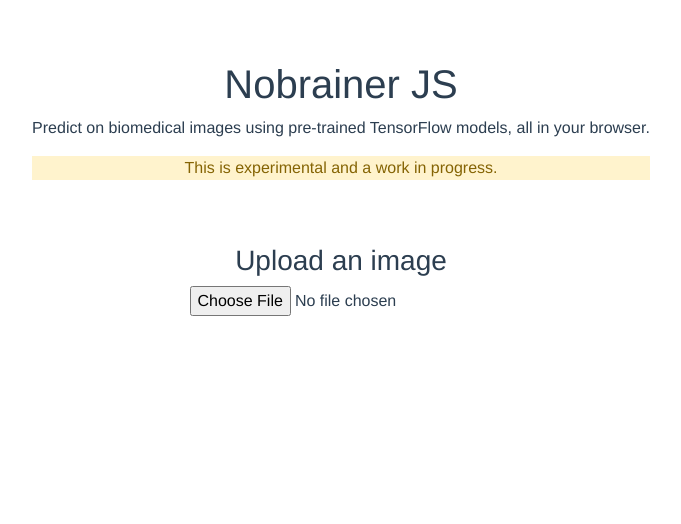
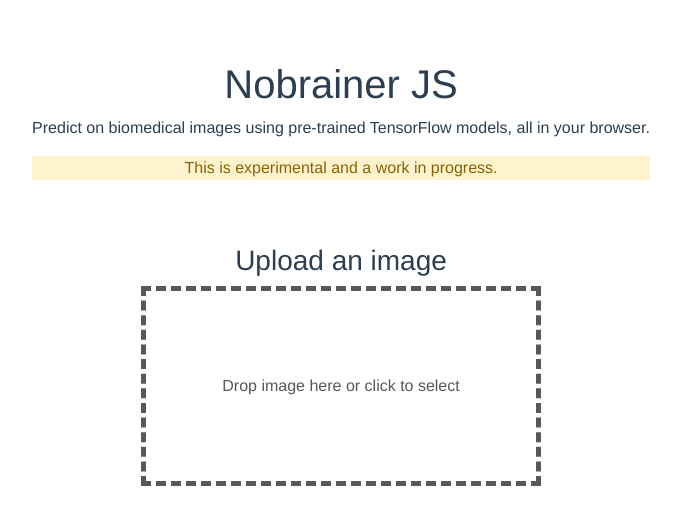
Before and after one commit to kaczmarj/nobrainer-js, a Vue app: page / in a window 1280 px wide. Shown: the top 524 px of the page, without its empty margins (299-980 px from the left). Built offline with nearby package versions, Linux system fonts and the light colour scheme.

Commit message:
update drag and drop capability

```diff
--- a/src/components/UploadImage.vue
+++ b/src/components/UploadImage.vue
@@ -1,12 +1,24 @@
+// Used https://jsfiddle.net/panamaprophet/0L2433gu/ as a reference.
+
 <template>
   <div>
-      <h3>Upload an image</h3>
-      <div v-if="$store.state.features.dataURL.length === 0">
-          <input type="file" @change="$store.commit('setImageInfo', $event)" accept="image/*">
-      </div>
-      <div v-else>
+    <h3>Upload an image</h3>
+      <div v-if="!$store.state.features.dataURL">
+        <div
+          ref="dropZone"
+          :class="['drop-zone', dragging ? 'drop-zone-over' : '']"
+          @dragenter="dragging=true"
+          @dragleave="dragging=false">
+            <div class="drop-zone-text">
+              <span>Drop image here or click to select</span>
+            </div>
+            <input type="file" accept="image/*" @change="$store.commit('setImageInfo', $event)">
+        </div>
+        </div>
+
+        <div v-else>
           <img id="features" :src="$store.state.features.dataURL">
-      </div>
+        </div>
   </div>
 </template>
 
@@ -17,27 +29,62 @@
   name: 'UploadImage',
   props: {},
   data() {
-    return {};
+    return {
+      dataURL: this.$store.state.features.dataURL,
+      dragging: false,
+    };
   },
   computed: {},
-  methods: {},
+  methods: {
+    handleDragOver(e: Event) {
+      return {};
+    },
+  },
 });
 </script>
 
-<!-- Add "scoped" attribute to limit CSS to this component only -->
-<style scoped>
-/* h3 {
-  margin: 40px 0 0;
+<style lang="scss" scoped>
+.drop-zone-over {
 }
-ul {
-  list-style-type: none;
-  padding: 0;
+
+.drop-zone {
+  height: 200px;
+  width: 400px;
+  position: relative;
+  user-select: none;
+  border: 5px dashed rgb(88, 88, 88);
+
+  // transition: visibility 175ms, opacity 175ms;
+  &:hover {
+    border-color: rgb(30, 146, 255);
+    .drop-zone-text {
+      color: rgb(30, 146, 255);
+    }
+  }
 }
-li {
-  display: inline-block;
-  margin: 0 10px;
+
+.drop-zone input {
+  position: absolute;
+  cursor: pointer;
+  top: 0px;
+  right: 0;
+  bottom: 0;
+  left: 0;
+  width: 100%;
+  height: 100%;
+  opacity: 0; // this hides the input object
 }
-a {
-  color: #42b983;
-} */
+
+.drop-zone-text {
+  position: absolute;
+  top: 50%;
+  color: rgb(88, 88, 88);
+  text-align: center;
+  align-items: middle;
+  transform: translate(0, -50%);
+  width: 100%;
+  span {
+    display: block;
+  }
+}
 </style>
```
